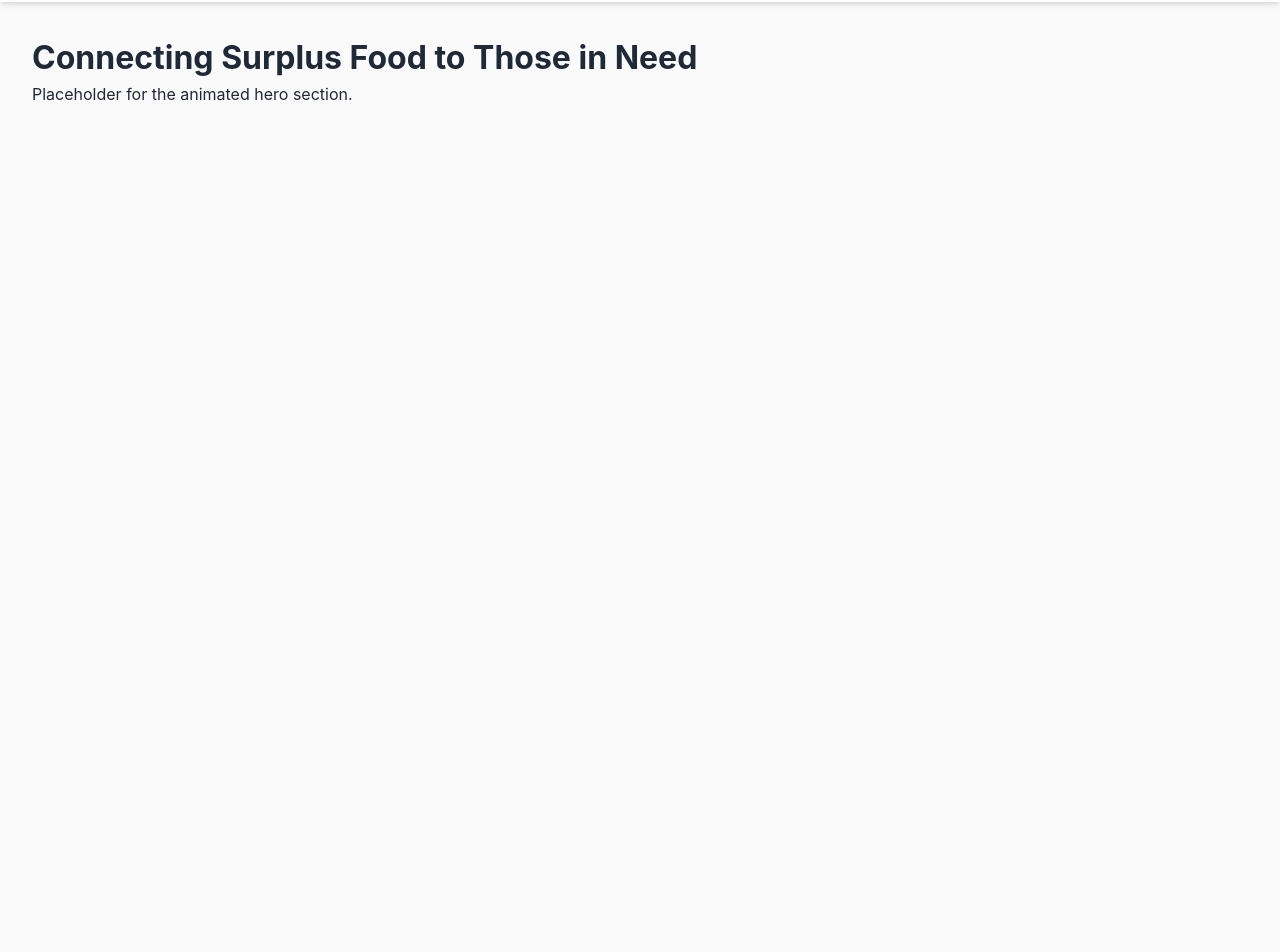
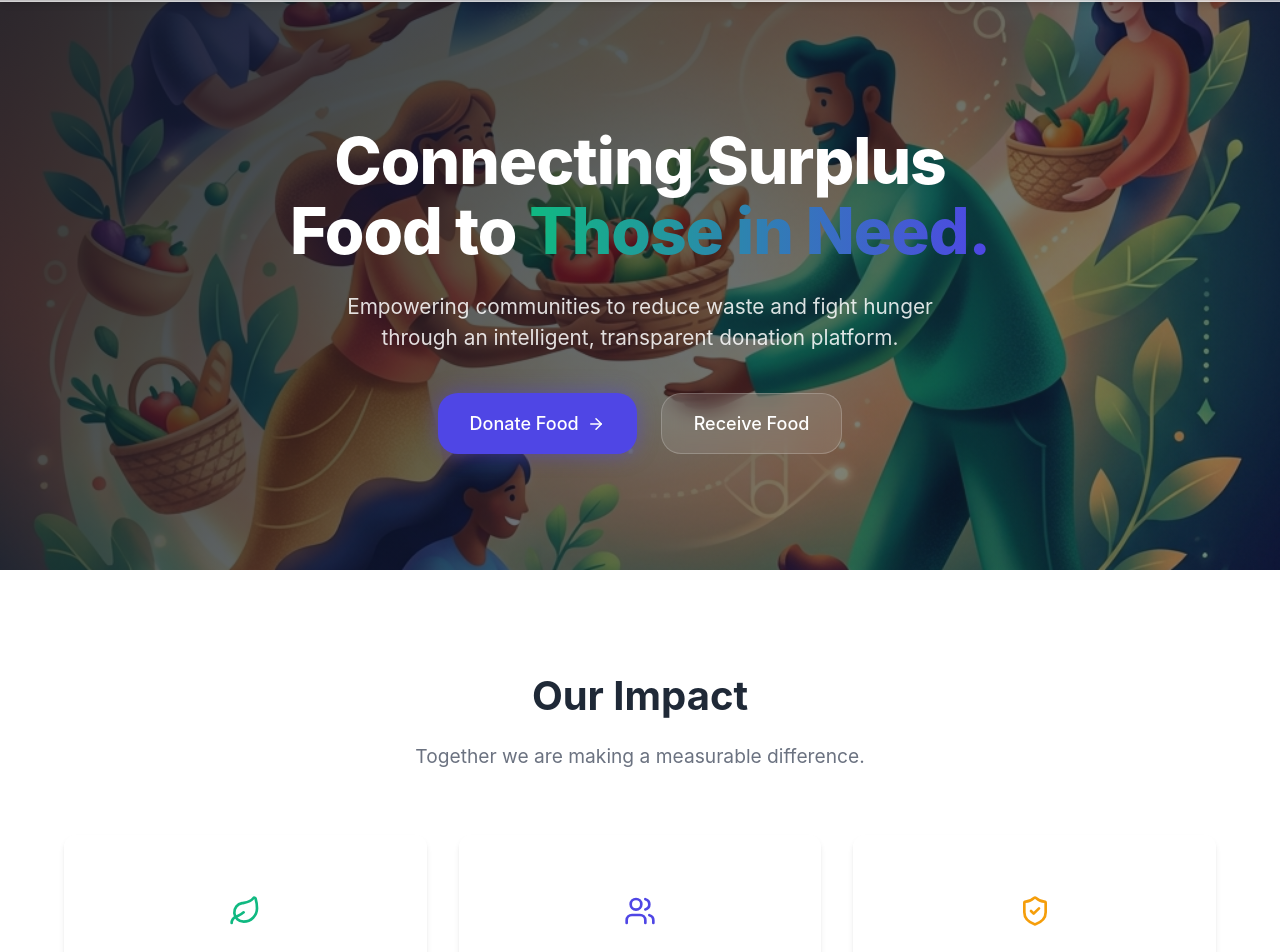
Before and after one commit to Harish-RK4/PROJECT-FOOD-DONATION, a React (Vite) app: page / in a window 1280 px wide. Shown: the part 81-1033 px from the top of the page. Before the commit the page ends 800 px from the top, so only its background shows below. Built offline with nearby package versions, Linux system fonts and the light colour scheme.

Commit message:
feat: animated homepage with framer motion and premium ui

```diff
--- /dev/null
+++ b/src/pages/Home.css
@@ -0,0 +1,154 @@
+.home-container {
+  display: flex;
+  flex-direction: column;
+  width: 100%;
+}
+
+/* Hero Section */
+.hero-section {
+  position: relative;
+  min-height: 80vh;
+  display: flex;
+  align-items: center;
+  justify-content: center;
+  background-size: cover;
+  background-position: center;
+  background-attachment: fixed; /* Parallax effect */
+  overflow: hidden;
+  margin-top: -72px; /* Offset to sit behind transparent navbar if needed, adjusting assuming nav is sticky */
+}
+
+.hero-overlay {
+  position: absolute;
+  top: 0;
+  left: 0;
+  width: 100%;
+  height: 100%;
+  background: linear-gradient(135deg, rgba(16, 24, 39, 0.9) 0%, rgba(16, 24, 39, 0.4) 100%);
+  z-index: 1;
+}
+
+.hero-content {
+  position: relative;
+  z-index: 2;
+  text-align: center;
+  max-width: 800px;
+  padding: 0 2rem;
+  color: white;
+  margin-top: 5rem;
+}
+
+.hero-title {
+  font-size: clamp(2.5rem, 5vw, 4.5rem);
+  font-weight: 800;
+  line-height: 1.1;
+  margin-bottom: 1.5rem;
+  letter-spacing: -1px;
+}
+
+.highlight-text {
+  background: linear-gradient(90deg, var(--secondary) 0%, var(--primary) 100%);
+  -webkit-background-clip: text;
+  -webkit-text-fill-color: transparent;
+  display: inline-block;
+}
+
+.hero-subtitle {
+  font-size: clamp(1.1rem, 2vw, 1.3rem);
+  color: rgba(255, 255, 255, 0.85);
+  margin-bottom: 2.5rem;
+  max-width: 600px;
+  margin-inline: auto;
+}
+
+.hero-cta-group {
+  display: flex;
+  gap: 1.5rem;
+  justify-content: center;
+  flex-wrap: wrap;
+}
+
+.btn-lg {
+  padding: 1rem 2rem;
+  font-size: 1.125rem;
+  border-radius: var(--radius-lg);
+}
+
+.glow-effect {
+  box-shadow: 0 0 20px rgba(79, 70, 229, 0.5);
+}
+.glow-effect:hover {
+  box-shadow: 0 0 30px rgba(79, 70, 229, 0.8);
+}
+
+.glass-effect {
+  background: rgba(255, 255, 255, 0.1);
+  color: white;
+  backdrop-filter: blur(10px);
+  border: 1px solid rgba(255, 255, 255, 0.2);
+}
+.glass-effect:hover {
+  background: rgba(255, 255, 255, 0.2);
+  color: white;
+}
+
+/* Impact Section */
+.impact-section {
+  padding: 6rem 5%;
+  background-color: var(--surface);
+}
+
+.impact-header {
+  text-align: center;
+  margin-bottom: 4rem;
+}
+
+.impact-header h2 {
+  font-size: 2.5rem;
+  color: var(--text-main);
+  margin-bottom: 1rem;
+}
+
+.impact-header p {
+  color: var(--text-muted);
+  font-size: 1.2rem;
+}
+
+.stats-grid {
+  display: grid;
+  grid-template-columns: repeat(auto-fit, minmax(280px, 1fr));
+  gap: 2rem;
+  max-width: 1200px;
+  margin: 0 auto;
+}
+
+.stat-card {
+  padding: 2.5rem 2rem;
+  text-align: center;
+  display: flex;
+  flex-direction: column;
+  align-items: center;
+  transition: transform 0.3s ease;
+}
+
+.stat-icon {
+  width: 70px;
+  height: 70px;
+  border-radius: 50%;
+  display: flex;
+  align-items: center;
+  justify-content: center;
+  margin-bottom: 1.5rem;
+}
+
+.stat-value {
+  font-size: 2.5rem;
+  font-weight: 800;
+  margin-bottom: 0.5rem;
+}
+
+.stat-label {
+  font-size: 1.1rem;
+  color: var(--text-muted);
+  font-weight: 500;
+}
--- a/src/pages/Home.jsx
+++ b/src/pages/Home.jsx
@@ -1,10 +1,88 @@
 import React from 'react';
+import { motion } from 'framer-motion';
+import { Link } from 'react-router-dom';
+import { ArrowRight, Leaf, Users, ShieldCheck } from 'lucide-react';
+import './Home.css';
+import heroBg from '../assets/hero-bg.png';
 
 const Home = () => {
   return (
-    <div style={{ padding: '2rem' }}>
-      <h1>Connecting Surplus Food to Those in Need</h1>
-      <p>Placeholder for the animated hero section.</p>
+    <div className="home-container">
+      {/* Hero Section */}
+      <section className="hero-section" style={{ backgroundImage: `url(${heroBg})` }}>
+        <div className="hero-overlay"></div>
+        <div className="hero-content">
+          <motion.h1
+            className="hero-title"
+            initial={{ opacity: 0, y: 30 }}
+            animate={{ opacity: 1, y: 0 }}
+            transition={{ duration: 0.8, ease: "easeOut" }}
+          >
+            Connecting Surplus Food to <span className="highlight-text">Those in Need.</span>
+          </motion.h1>
+
+          <motion.p
+            className="hero-subtitle"
+            initial={{ opacity: 0, y: 20 }}
+            animate={{ opacity: 1, y: 0 }}
+            transition={{ duration: 0.8, delay: 0.2, ease: "easeOut" }}
+          >
+            Empowering communities to reduce waste and fight hunger through an intelligent, transparent donation platform.
+          </motion.p>
+
+          <motion.div
+            className="hero-cta-group"
+            initial={{ opacity: 0, scale: 0.9 }}
+            animate={{ opacity: 1, scale: 1 }}
+            transition={{ duration: 0.5, delay: 0.4 }}
+          >
+            <Link to="/login?role=donor" className="btn btn-primary btn-lg glow-effect">
+              Donate Food <ArrowRight size={18} style={{ marginLeft: '8px' }}/>
+            </Link>
+            <Link to="/login?role=receiver" className="btn btn-secondary btn-lg glass-effect">
+              Receive Food
+            </Link>
+          </motion.div>
+        </div>
+      </section>
+
+      {/* Storytelling & Impact Section */}
+      <section className="impact-section">
+        <motion.div
+          className="impact-header"
+          initial={{ opacity: 0 }}
+          whileInView={{ opacity: 1 }}
+          viewport={{ once: true }}
+          transition={{ duration: 0.6 }}
+        >
+          <h2>Our Impact</h2>
+          <p>Together we are making a measurable difference.</p>
+        </motion.div>
+
+        <div className="stats-grid">
+          {[
+            { icon: <Leaf size={32}/>, value: "12,400+", label: "Meals Saved", color: "var(--secondary)" },
+            { icon: <Users size={32}/>, value: "450", label: "Active NGOs", color: "var(--primary)" },
+            { icon: <ShieldCheck size={32}/>, value: "8,200kg", label: "CO₂ Reduced", color: "var(--accent)" }
+          ].map((stat, idx) => (
+            <motion.div
+              key={idx}
+              className="stat-card glass-panel"
+              initial={{ opacity: 0, y: 30 }}
+              whileInView={{ opacity: 1, y: 0 }}
+              viewport={{ once: true }}
+              transition={{ duration: 0.5, delay: idx * 0.1 }}
+              whileHover={{ y: -5 }}
+            >
+              <div className="stat-icon" style={{ backgroundColor: `${stat.color}15`, color: stat.color }}>
+                {stat.icon}
+              </div>
+              <h3 className="stat-value" style={{ color: stat.color }}>{stat.value}</h3>
+              <p className="stat-label">{stat.label}</p>
+            </motion.div>
+          ))}
+        </div>
+      </section>
     </div>
   );
 };
```
Also changed, not shown: src/assets/hero-bg.png (added).
